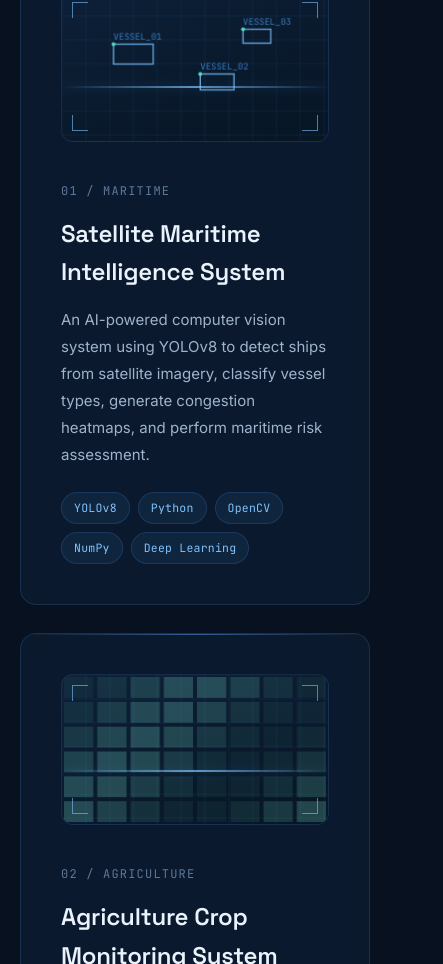
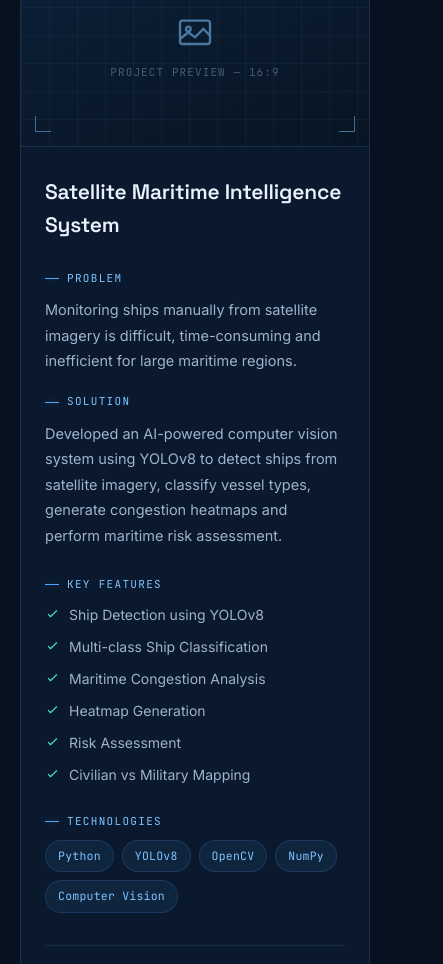
Before and after one commit to VipS-2004/Ai-Portfolio, a plain HTML site: page index.html in a window 390 px wide. Shown: the part 3644-4608 px from the top of the page, 443 px wide, since content can reach past the window. Drawn offline with Linux system fonts and the light colour scheme.

```diff
--- a/index.html
+++ b/index.html
@@ -668,54 +668,157 @@
 
   .skill-card.visible .skill-bar-fill{ width: var(--pct); }
 
-  /* ===== PROJECTS ===== */
+  /* ===== PROJECTS (Case Study Cards) ===== */
   .projects-list{
     display: flex;
     flex-direction: column;
-    gap: 28px;
+    gap: 32px;
   }
 
-  .project-card{
-    padding: 40px;
-    display: grid;
-    grid-template-columns: 1.4fr 1fr;
-    gap: 40px;
-    align-items: center;
+  .case-study{
+    padding: 0;
+    overflow: hidden;
   }
 
-  .project-card:hover{
+  .case-study:hover{
     border-color: var(--panel-border-hover);
     box-shadow: 0 24px 60px -20px rgba(79,168,255,0.28);
   }
 
-  .project-index{
-    font-family: var(--font-mono);
-    font-size: 12px;
-    color: var(--text-tertiary);
-    letter-spacing: 0.1em;
-    margin-bottom: 14px;
+  /* -- image placeholder (16:9) -- */
+  .case-image{
+    position: relative;
+    width: 100%;
+    aspect-ratio: 16/9;
+    background:
+      linear-gradient(rgba(94,165,255,0.06) 1px, transparent 1px),
+      linear-gradient(90deg, rgba(94,165,255,0.06) 1px, transparent 1px),
+      linear-gradient(160deg, #0D2038 0%, #071523 100%);
+    background-size: 28px 28px, 28px 28px, cover;
+    border-bottom: 1px solid var(--line);
+    display: flex;
+    align-items: center;
+    justify-content: center;
+    overflow: hidden;
   }
 
-  .project-title{
+  .case-image-inner{
+    display: flex;
+    flex-direction: column;
+    align-items: center;
+    gap: 10px;
+    color: var(--text-tertiary);
+    text-align: center;
+  }
+
+  .case-image-inner svg{ width: 40px; height: 40px; stroke: var(--accent-soft); opacity: 0.55; }
+
+  .case-image-inner span{
+    font-family: var(--font-mono);
+    font-size: 11px;
+    letter-spacing: 0.1em;
+    text-transform: uppercase;
+    opacity: 0.7;
+  }
+
+  .case-image .corner{
+    position: absolute;
+    width: 16px; height: 16px;
+    border: 1.5px solid var(--accent-soft);
+    opacity: 0.5;
+  }
+  .case-image .corner.tl{ top: 14px; left: 14px; border-right: none; border-bottom: none; }
+  .case-image .corner.tr{ top: 14px; right: 14px; border-left: none; border-bottom: none; }
+  .case-image .corner.bl{ bottom: 14px; left: 14px; border-right: none; border-top: none; }
+  .case-image .corner.br{ bottom: 14px; right: 14px; border-left: none; border-top: none; }
+
+  .case-index-badge{
+    position: absolute;
+    top: 16px; left: 16px;
+    font-family: var(--font-mono);
+    font-size: 11px;
+    letter-spacing: 0.1em;
+    color: var(--accent-soft);
+    background: rgba(7,17,31,0.65);
+    border: 1px solid var(--panel-border);
+    backdrop-filter: blur(8px);
+    padding: 6px 12px;
+    border-radius: 100px;
+  }
+
+  /* -- body -- */
+  .case-body{ padding: 40px; }
+
+  .case-title{
     font-family: var(--font-display);
-    font-size: 24px;
+    font-size: 26px;
     font-weight: 600;
     color: var(--text-primary);
-    margin-bottom: 14px;
     letter-spacing: -0.01em;
+    margin-bottom: 28px;
   }
 
-  .project-desc{
+  .case-grid{
+    display: grid;
+    grid-template-columns: 1fr 1fr;
+    gap: 28px;
+    margin-bottom: 28px;
+  }
+
+  .case-label{
+    display: flex;
+    align-items: center;
+    gap: 8px;
+    font-family: var(--font-mono);
+    font-size: 11px;
+    letter-spacing: 0.12em;
+    text-transform: uppercase;
+    color: var(--accent-soft);
+    margin-bottom: 10px;
+  }
+
+  .case-label::before{
+    content: '';
+    width: 14px; height: 1px;
+    background: var(--accent);
+    box-shadow: 0 0 6px var(--accent-glow);
+  }
+
+  .case-block p{
     color: var(--text-secondary);
-    font-size: 15px;
-    line-height: 1.8;
-    margin-bottom: 24px;
+    font-size: 14.5px;
+    line-height: 1.75;
+  }
+
+  .feature-list{
+    list-style: none;
+    display: grid;
+    grid-template-columns: 1fr 1fr;
+    gap: 11px 24px;
+    margin-bottom: 28px;
+  }
+
+  .feature-list li{
+    display: flex;
+    align-items: flex-start;
+    gap: 9px;
+    font-size: 14px;
+    color: var(--text-secondary);
+    line-height: 1.5;
+  }
+
+  .feature-list li svg{
+    width: 15px; height: 15px;
+    flex-shrink: 0;
+    margin-top: 2px;
+    stroke: var(--success);
   }
 
   .tech-tags{
     display: flex;
     flex-wrap: wrap;
     gap: 8px;
+    margin-bottom: 32px;
   }
 
   .tech-tag{
@@ -729,43 +832,15 @@
     letter-spacing: 0.02em;
   }
 
-  .project-visual{
-    position: relative;
-    aspect-ratio: 4/3;
-    border-radius: 12px;
-    overflow: hidden;
-    border: 1px solid var(--line);
-    background: linear-gradient(160deg, #0D2038 0%, #071523 100%);
+  .case-actions{
+    display: flex;
+    gap: 14px;
+    flex-wrap: wrap;
+    padding-top: 24px;
+    border-top: 1px solid var(--line);
   }
 
-  .project-visual canvas{ width: 100%; height: 100%; display: block; }
-
-  .project-visual .scan-line{
-    position: absolute;
-    left: 0; right: 0;
-    height: 2px;
-    background: linear-gradient(90deg, transparent, var(--accent-soft), transparent);
-    box-shadow: 0 0 12px var(--accent-glow);
-    animation: scan 4s ease-in-out infinite;
-    opacity: 0.7;
-  }
-
-  @keyframes scan{
-    0%{ top: 6%; }
-    50%{ top: 92%; }
-    100%{ top: 6%; }
-  }
-
-  .project-visual .corner{
-    position: absolute;
-    width: 16px; height: 16px;
-    border: 1.5px solid var(--accent-soft);
-    opacity: 0.6;
-  }
-  .corner.tl{ top: 10px; left: 10px; border-right: none; border-bottom: none; }
-  .corner.tr{ top: 10px; right: 10px; border-left: none; border-bottom: none; }
-  .corner.bl{ bottom: 10px; left: 10px; border-right: none; border-top: none; }
-  .corner.br{ bottom: 10px; right: 10px; border-left: none; border-top: none; }
+  .case-actions .btn svg{ width: 16px; height: 16px; }
 
   /* ===== RESUME ===== */
   .resume-card{
@@ -886,8 +961,8 @@
     .hero-visual{ order: -1; }
     .about-grid{ grid-template-columns: 1fr; }
     .skills-grid{ grid-template-columns: repeat(3, 1fr); }
-    .project-card{ grid-template-columns: 1fr; }
-    .project-visual{ order: -1; aspect-ratio: 16/9; }
+    .case-grid{ grid-template-columns: 1fr; gap: 20px; }
+    .feature-list{ grid-template-columns: 1fr; }
     .contact-grid{ grid-template-columns: 1fr; }
   }
 
@@ -918,6 +993,8 @@
     .container{ padding: 0 20px; }
     .nav-inner{ padding: 16px 20px; }
     .orbit-frame{ width: 260px; height: 260px; }
+    .case-body{ padding: 28px 24px; }
+    .case-title{ font-size: 21px; }
   }
 
   @media (max-width: 480px){
@@ -1044,44 +1121,122 @@
     <p class="section-sub reveal">Selected systems built end-to-end, from data pipeline to inference.</p>
 
     <div class="projects-list">
-      <div class="glass-card project-card reveal">
-        <div>
-          <div class="project-index">01 / MARITIME</div>
-          <h3 class="project-title">Satellite Maritime Intelligence System</h3>
-          <p class="project-desc">An AI-powered computer vision system using YOLOv8 to detect ships from satellite imagery, classify vessel types, generate congestion heatmaps, and perform maritime risk assessment.</p>
+
+      <!-- PROJECT 1 -->
+      <article class="glass-card case-study reveal">
+        <div class="case-image">
+          <!-- Replace this block with: <img src="your-screenshot.jpg" alt="Satellite Maritime Intelligence System" style="width:100%;height:100%;object-fit:cover;"> -->
+          <div class="case-image-inner">
+            <svg viewBox="0 0 24 24" fill="none" stroke="currentColor" stroke-width="1.4"><rect x="3" y="4" width="18" height="14" rx="1.5"></rect><path d="m3 15 5-4 4 3 5-5 4 4"></path><circle cx="8" cy="9" r="1.4"></circle></svg>
+            <span>Project Preview — 16:9</span>
+          </div>
+          <div class="case-index-badge">01 / MARITIME</div>
+          <div class="corner tl"></div><div class="corner tr"></div><div class="corner bl"></div><div class="corner br"></div>
+        </div>
+
+        <div class="case-body">
+          <h3 class="case-title">Satellite Maritime Intelligence System</h3>
+
+          <div class="case-grid">
+            <div class="case-block">
+              <div class="case-label">Problem</div>
+              <p>Monitoring ships manually from satellite imagery is difficult, time-consuming and inefficient for large maritime regions.</p>
+            </div>
+            <div class="case-block">
+              <div class="case-label">Solution</div>
+              <p>Developed an AI-powered computer vision system using YOLOv8 to detect ships from satellite imagery, classify vessel types, generate congestion heatmaps and perform maritime risk assessment.</p>
+            </div>
+          </div>
+
+          <div class="case-label">Key Features</div>
+          <ul class="feature-list">
+            <li><svg viewBox="0 0 24 24" fill="none" stroke="currentColor" stroke-width="2"><path d="M5 13l4 4L19 7"></path></svg>Ship Detection using YOLOv8</li>
+            <li><svg viewBox="0 0 24 24" fill="none" stroke="currentColor" stroke-width="2"><path d="M5 13l4 4L19 7"></path></svg>Multi-class Ship Classification</li>
+            <li><svg viewBox="0 0 24 24" fill="none" stroke="currentColor" stroke-width="2"><path d="M5 13l4 4L19 7"></path></svg>Maritime Congestion Analysis</li>
+            <li><svg viewBox="0 0 24 24" fill="none" stroke="currentColor" stroke-width="2"><path d="M5 13l4 4L19 7"></path></svg>Heatmap Generation</li>
+            <li><svg viewBox="0 0 24 24" fill="none" stroke="currentColor" stroke-width="2"><path d="M5 13l4 4L19 7"></path></svg>Risk Assessment</li>
+            <li><svg viewBox="0 0 24 24" fill="none" stroke="currentColor" stroke-width="2"><path d="M5 13l4 4L19 7"></path></svg>Civilian vs Military Mapping</li>
+          </ul>
+
+          <div class="case-label">Technologies</div>
           <div class="tech-tags">
+            <span class="tech-tag">Python</span>
             <span class="tech-tag">YOLOv8</span>
-            <span class="tech-tag">Python</span>
             <span class="tech-tag">OpenCV</span>
             <span class="tech-tag">NumPy</span>
-            <span class="tech-tag">Deep Learning</span>
+            <span class="tech-tag">Computer Vision</span>
+          </div>
+
+          <div class="case-actions">
+            <a href="https://github.com/VipS-2004" target="_blank" rel="noopener" class="btn btn-secondary">
+              <svg viewBox="0 0 24 24" fill="currentColor"><path d="M12 2C6.5 2 2 6.6 2 12.2c0 4.5 2.9 8.3 6.9 9.6.5.1.7-.2.7-.5v-1.8c-2.8.6-3.4-1.4-3.4-1.4-.5-1.2-1.1-1.5-1.1-1.5-.9-.6.1-.6.1-.6 1 .1 1.5 1 1.5 1 .9 1.5 2.3 1.1 2.9.8.1-.7.4-1.1.6-1.4-2.2-.3-4.6-1.1-4.6-5 0-1.1.4-2 1-2.7-.1-.3-.5-1.4.1-2.8 0 0 .8-.3 2.7 1 .8-.2 1.6-.3 2.5-.3s1.7.1 2.5.3c1.9-1.3 2.7-1 2.7-1 .5 1.4.2 2.5.1 2.8.6.7 1 1.6 1 2.7 0 3.9-2.3 4.7-4.6 5 .4.3.7 1 .7 1.9v2.9c0 .3.2.6.7.5C19.1 20.5 22 16.7 22 12.2 22 6.6 17.5 2 12 2Z"/></svg>
+              View on GitHub
+            </a>
+            <a href="#" class="btn btn-primary case-details-btn">
+              View Details
+              <svg viewBox="0 0 24 24" fill="none" stroke="currentColor" stroke-width="2"><path d="M5 12h14M13 6l6 6-6 6"></path></svg>
+            </a>
           </div>
         </div>
-        <div class="project-visual">
-          <canvas class="proj-canvas" data-variant="maritime"></canvas>
-          <div class="scan-line"></div>
+      </article>
+
+      <!-- PROJECT 2 -->
+      <article class="glass-card case-study reveal">
+        <div class="case-image">
+          <!-- Replace this block with: <img src="your-screenshot.jpg" alt="Crop Yield Prediction System" style="width:100%;height:100%;object-fit:cover;"> -->
+          <div class="case-image-inner">
+            <svg viewBox="0 0 24 24" fill="none" stroke="currentColor" stroke-width="1.4"><rect x="3" y="4" width="18" height="14" rx="1.5"></rect><path d="m3 15 5-4 4 3 5-5 4 4"></path><circle cx="8" cy="9" r="1.4"></circle></svg>
+            <span>Project Preview — 16:9</span>
+          </div>
+          <div class="case-index-badge">02 / AGRICULTURE</div>
           <div class="corner tl"></div><div class="corner tr"></div><div class="corner bl"></div><div class="corner br"></div>
         </div>
-      </div>
 
-      <div class="glass-card project-card reveal">
-        <div>
-          <div class="project-index">02 / AGRICULTURE</div>
-          <h3 class="project-title">Agriculture Crop Monitoring System</h3>
-          <p class="project-desc">A machine learning system that predicts crop yield using environmental data while demonstrating AI applications in smart agriculture.</p>
+        <div class="case-body">
+          <h3 class="case-title">Crop Yield Prediction System</h3>
+
+          <div class="case-grid">
+            <div class="case-block">
+              <div class="case-label">Problem</div>
+              <p>Estimating agricultural productivity manually is difficult because yield depends on environmental conditions and available water resources.</p>
+            </div>
+            <div class="case-block">
+              <div class="case-label">Solution</div>
+              <p>Built a machine learning system that predicts crop yield using environmental features and a Decision Tree Regressor. The project combines a classic Trapping Rain Water algorithm with machine learning to derive an irrigation-related feature before prediction.</p>
+            </div>
+          </div>
+
+          <div class="case-label">Key Features</div>
+          <ul class="feature-list">
+            <li><svg viewBox="0 0 24 24" fill="none" stroke="currentColor" stroke-width="2"><path d="M5 13l4 4L19 7"></path></svg>Crop Yield Prediction</li>
+            <li><svg viewBox="0 0 24 24" fill="none" stroke="currentColor" stroke-width="2"><path d="M5 13l4 4L19 7"></path></svg>Decision Tree Regression</li>
+            <li><svg viewBox="0 0 24 24" fill="none" stroke="currentColor" stroke-width="2"><path d="M5 13l4 4L19 7"></path></svg>Water Trapping Feature Engineering</li>
+            <li><svg viewBox="0 0 24 24" fill="none" stroke="currentColor" stroke-width="2"><path d="M5 13l4 4L19 7"></path></svg>Data Visualization</li>
+            <li><svg viewBox="0 0 24 24" fill="none" stroke="currentColor" stroke-width="2"><path d="M5 13l4 4L19 7"></path></svg>Agricultural Analytics</li>
+          </ul>
+
+          <div class="case-label">Technologies</div>
           <div class="tech-tags">
             <span class="tech-tag">Python</span>
             <span class="tech-tag">Scikit-learn</span>
-            <span class="tech-tag">Machine Learning</span>
-            <span class="tech-tag">Data Science</span>
+            <span class="tech-tag">Pandas</span>
+            <span class="tech-tag">NumPy</span>
+            <span class="tech-tag">Matplotlib</span>
+          </div>
+
+          <div class="case-actions">
+            <a href="https://github.com/VipS-2004" target="_blank" rel="noopener" class="btn btn-secondary">
+              <svg viewBox="0 0 24 24" fill="currentColor"><path d="M12 2C6.5 2 2 6.6 2 12.2c0 4.5 2.9 8.3 6.9 9.6.5.1.7-.2.7-.5v-1.8c-2.8.6-3.4-1.4-3.4-1.4-.5-1.2-1.1-1.5-1.1-1.5-.9-.6.1-.6.1-.6 1 .1 1.5 1 1.5 1 .9 1.5 2.3 1.1 2.9.8.1-.7.4-1.1.6-1.4-2.2-.3-4.6-1.1-4.6-5 0-1.1.4-2 1-2.7-.1-.3-.5-1.4.1-2.8 0 0 .8-.3 2.7 1 .8-.2 1.6-.3 2.5-.3s1.7.1 2.5.3c1.9-1.3 2.7-1 2.7-1 .5 1.4.2 2.5.1 2.8.6.7 1 1.6 1 2.7 0 3.9-2.3 4.7-4.6 5 .4.3.7 1 .7 1.9v2.9c0 .3.2.6.7.5C19.1 20.5 22 16.7 22 12.2 22 6.6 17.5 2 12 2Z"/></svg>
+              View on GitHub
+            </a>
+            <a href="#" class="btn btn-primary case-details-btn">
+              View Details
+              <svg viewBox="0 0 24 24" fill="none" stroke="currentColor" stroke-width="2"><path d="M5 12h14M13 6l6 6-6 6"></path></svg>
+            </a>
           </div>
         </div>
-        <div class="project-visual">
-          <canvas class="proj-canvas" data-variant="agri"></canvas>
-          <div class="scan-line"></div>
-          <div class="corner tl"></div><div class="corner tr"></div><div class="corner bl"></div><div class="corner br"></div>
-        </div>
-      </div>
+      </article>
+
     </div>
   </div>
 </section>
@@ -1300,73 +1455,13 @@
   draw();
 })();
 
-// ===== Project visual canvases (abstract satellite/data motif) =====
-function drawProjectCanvas(canvas, variant){
-  const ctx = canvas.getContext('2d');
-  function resize(){
-    const rect = canvas.parentElement.getBoundingClientRect();
-    canvas.width = rect.width;
-    canvas.height = rect.height;
-  }
-  resize();
-  window.addEventListener('resize', resize);
-
-  let t = 0;
-  function draw(){
-    const w = canvas.width, h = canvas.height;
-    ctx.clearRect(0, 0, w, h);
-
-    // grid
-    ctx.strokeStyle = 'rgba(94,165,255,0.08)';
-    ctx.lineWidth = 1;
-    const step = 24;
-    for (let x = 0; x < w; x += step){
-      ctx.beginPath(); ctx.moveTo(x, 0); ctx.lineTo(x, h); ctx.stroke();
-    }
-    for (let y = 0; y < h; y += step){
-      ctx.beginPath(); ctx.moveTo(0, y); ctx.lineTo(w, y); ctx.stroke();
-    }
-
-    if (variant === 'maritime'){
-      // detection boxes drifting like ships being tracked
-      const boxes = [
-        { x: w*0.2 + Math.sin(t*0.4)*8, y: h*0.35, w: 40, h: 20 },
-        { x: w*0.55 + Math.cos(t*0.3)*10, y: h*0.55, w: 34, h: 16 },
-        { x: w*0.7 + Math.sin(t*0.5)*6, y: h*0.25, w: 28, h: 14 }
-      ];
-      boxes.forEach((b, i) => {
-        ctx.strokeStyle = 'rgba(127,196,255,0.8)';
-        ctx.lineWidth = 1.4;
-        ctx.strokeRect(b.x, b.y, b.w, b.h);
-        ctx.fillStyle = 'rgba(79,168,255,0.7)';
-        ctx.font = '9px JetBrains Mono, monospace';
-        ctx.fillText('VESSEL_0' + (i+1), b.x, b.y - 5);
-        // small dot pulse
-        ctx.beginPath();
-        ctx.arc(b.x, b.y, 2, 0, Math.PI*2);
-        ctx.fillStyle = 'rgba(79,232,196,0.9)';
-        ctx.fill();
-      });
-    } else {
-      // agriculture: field grid heat cells
-      const cols = 8, rows = 6;
-      const cw = w / cols, ch = h / rows;
-      for (let i = 0; i < cols; i++){
-        for (let j = 0; j < rows; j++){
-          const n = Math.sin(i*0.8 + j*0.6 + t*0.6) * 0.5 + 0.5;
-          ctx.fillStyle = `rgba(${Math.floor(79 + n*40)}, ${Math.floor(168 + n*50)}, ${Math.floor(140 + n*60)}, ${0.08 + n*0.18})`;
-          ctx.fillRect(i*cw + 2, j*ch + 2, cw - 4, ch - 4);
-        }
-      }
-    }
-
-    t += 0.02;
-    requestAnimationFrame(draw);
-  }
-  draw();
-}
-
-document.querySelectorAll('.proj-canvas').forEach(c => drawProjectCanvas(c, c.dataset.variant));
+// ===== Case study "View Details" placeholder behavior =====
+document.querySelectorAll('.case-details-btn').forEach(btn => {
+  btn.addEventListener('click', (e) => {
+    e.preventDefault();
+    alert('Link this to a detailed case study page or repo README once ready — replace the href on this button.');
+  });
+});
 
 // ===== Resume button placeholder behavior =====
 document.getElementById('resumeBtn').addEventListener('click', (e) => {
```
